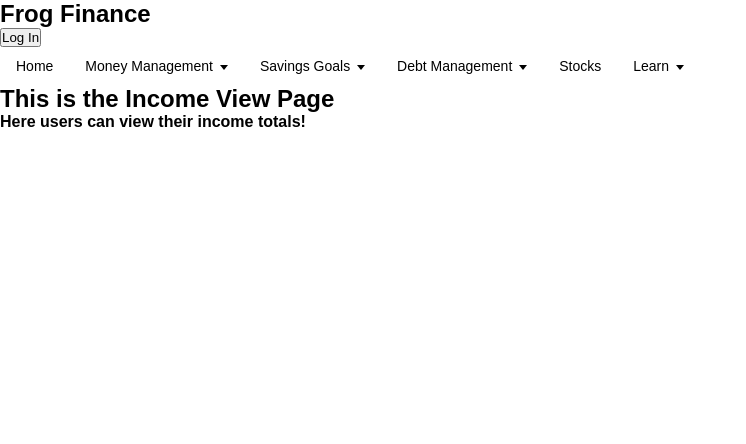
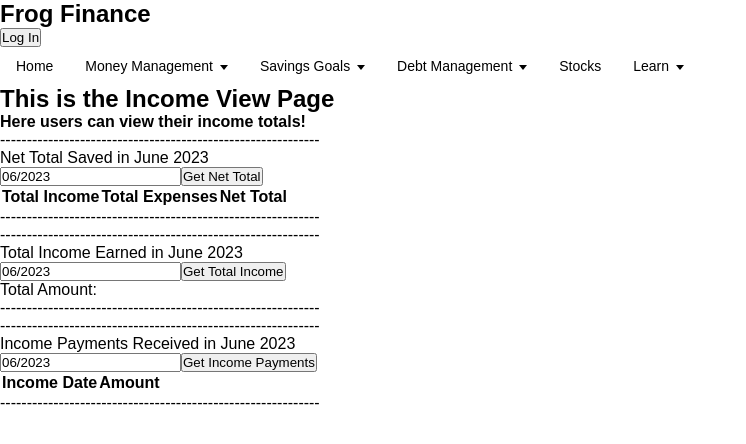
Before and after one commit to Shamayal/frog-finance, a React (Create React App) app in the folder frontend/client/: page /money/income/view in a window 1280 px wide. Shown: the top 444 px of the page, without its empty margins (0-746 px from the left). Built offline with nearby package versions, Linux system fonts and the light colour scheme.

Commit message:
added components to the income and expenses pages

```diff
--- a/frontend/client/src/routes/Money/Expenses/ExpensesAdd.jsx
+++ b/frontend/client/src/routes/Money/Expenses/ExpensesAdd.jsx
@@ -1,8 +1,11 @@
+import ViewAddExpenses from "../../../components/budget/expenses/AddExpenses"
+
 const ExpensesAdd = () => {
   return (
     <div>
       <h2>This is the Expenses Add Page</h2>
       <h4>Here users can add an expense transaction!</h4>
+      <ViewAddExpenses />
     </div>
   );
 };
--- a/frontend/client/src/routes/Money/Expenses/ExpensesView.jsx
+++ b/frontend/client/src/routes/Money/Expenses/ExpensesView.jsx
@@ -1,8 +1,15 @@
+import ViewNetTotal from "../../../components/budget/ViewNetTotal"
+import ViewExpensesTransactions from "../../../components/budget/expenses/ViewTransactionsByMonth"
+import ViewExpensesByCategory from "../../../components/budget/expenses/ViewExpensesByCategory"
+
 const ExpenseView = () => {
   return (
     <div>
       <h2>This is the Expense View Page</h2>
       <h4>Here users can view their expense totals!</h4>
+      <ViewNetTotal />
+      <ViewExpensesTransactions />
+      <ViewExpensesByCategory />
     </div>
   );
 };
--- a/frontend/client/src/routes/Money/Income/IncomeAdd.jsx
+++ b/frontend/client/src/routes/Money/Income/IncomeAdd.jsx
@@ -1,8 +1,11 @@
+import ViewAddIncome from "../../../components/budget/income/AddIncome";
+
 const IncomeAdd = () => {
   return (
     <div>
       <h2>This is the Income Add Page</h2>
       <h4>Here users can add an income payment!</h4>
+      <ViewAddIncome />
     </div>
   );
 };
--- a/frontend/client/src/routes/Money/Income/IncomeView.jsx
+++ b/frontend/client/src/routes/Money/Income/IncomeView.jsx
@@ -1,8 +1,15 @@
+import ViewNetTotal from "../../../components/budget/ViewNetTotal"
+import ViewIncomeByMonth from "../../../components/budget/income/ViewIncomeByMonth";
+import ViewIncomePayments from "../../../components/budget/income/ViewIncomePayments"
+
 const IncomeView = () => {
   return (
     <div>
       <h2>This is the Income View Page</h2>
       <h4>Here users can view their income totals!</h4>
+      <ViewNetTotal />
+      <ViewIncomeByMonth />
+      <ViewIncomePayments />
     </div>
   );
 };
```
Also changed, not shown: frontend/client/src/routes/Budget.jsx (deleted, +0 -16 lines).
